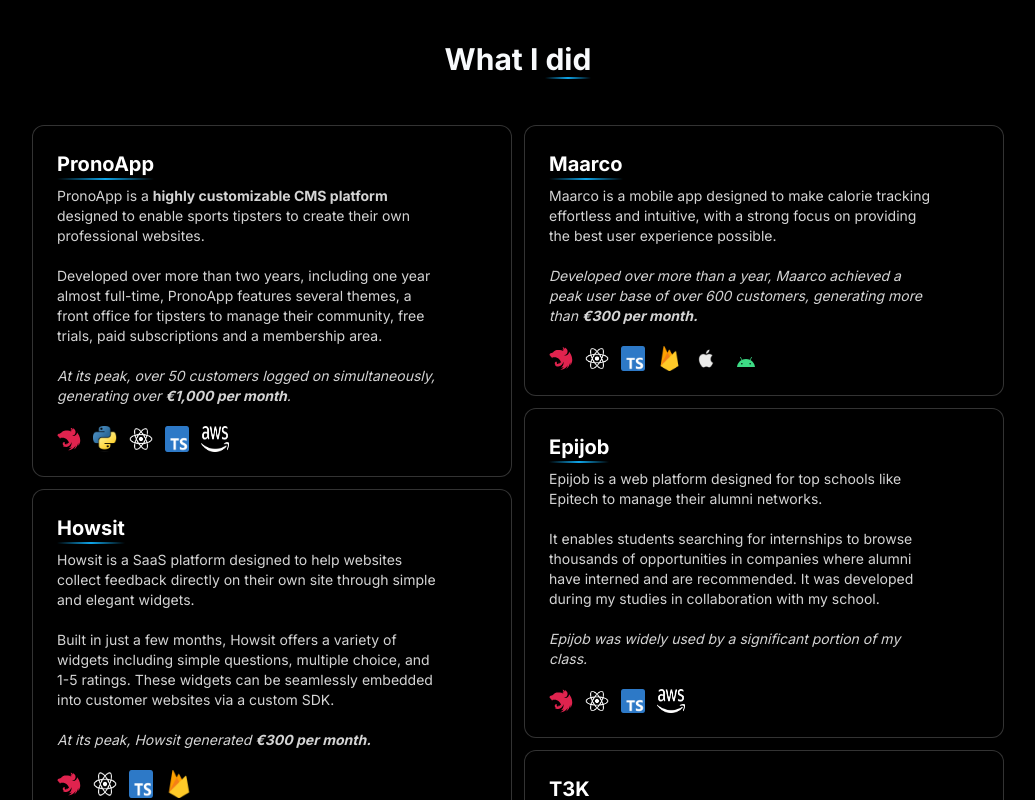
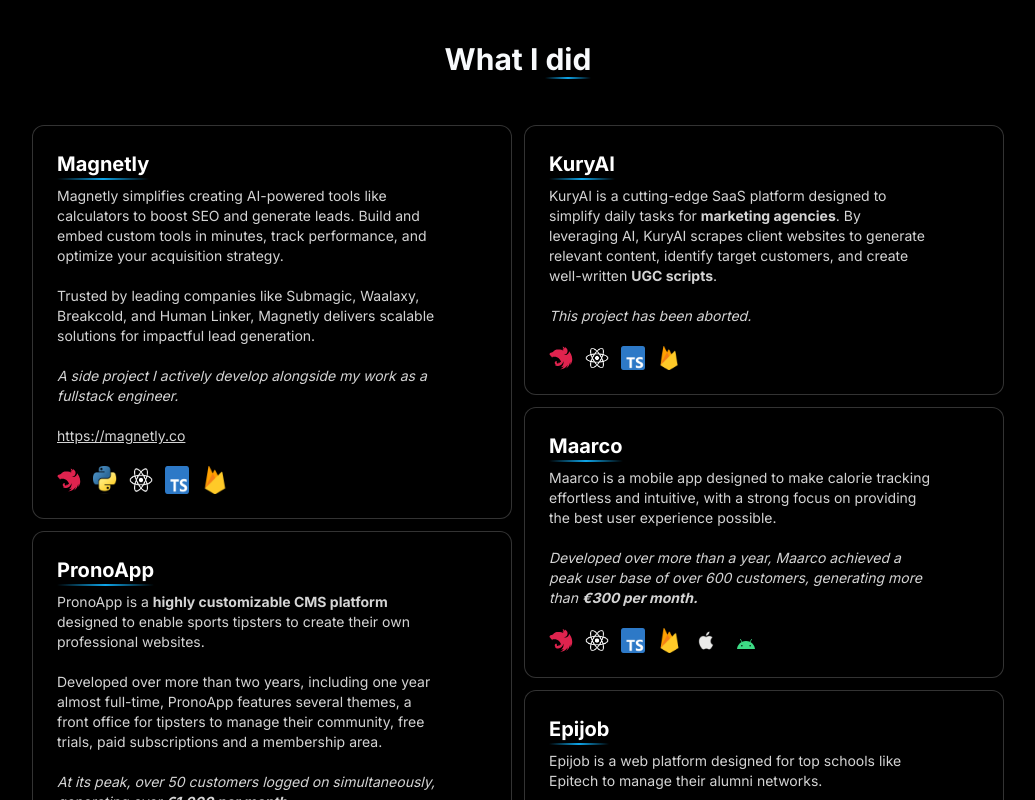
Before and after one commit to RobinChailley/portfolio, a Next.js app: page / in a window 1280 px wide. Shown: the part 3780-4580 px from the top of the page, without its empty margins (122-1157 px from the left). Built offline with nearby package versions, Linux system fonts and the light colour scheme.

Commit message:
update + firebase

```diff
--- a/src/sections/projects/Projects.tsx
+++ b/src/sections/projects/Projects.tsx
@@ -14,6 +14,42 @@
 			</h2>
 			<div className="flex gap-3 justify-center flex-wrap flex-row">
 				<div className="flex flex-col gap-3">
+					<Custom3DCard
+						description={
+							<>
+								<span>
+									Magnetly simplifies creating AI-powered tools like calculators to boost SEO and generate leads. Build
+									and embed custom tools in minutes, track performance, and optimize your acquisition strategy.
+								</span>
+								<br />
+								<br />
+								<span>
+									Trusted by leading companies like Submagic, Waalaxy, Breakcold, and Human Linker, Magnetly delivers
+									scalable solutions for impactful lead generation.
+								</span>
+								<br />
+								<br />
+								<span>
+									<em>A side project I actively develop alongside my work as a fullstack engineer.</em>
+								</span>
+								<br />
+								<br />
+								<a className={'underline'} href={'https://magnetly.co'} target="_blank" rel="noreferrer">
+									https://magnetly.co
+								</a>
+								<br />
+								<br />
+								<span className="flex gap-3">
+									<Image alt="stack" width={24} height={24} src="/nestjs.svg" />
+									<Image alt="stack" width={24} height={24} src="/python.png" />
+									<Image alt="stack" width={24} height={24} src="/react.png" />
+									<Image alt="stack" width={24} height={24} src="/typescript.png" />
+									<Image alt="stack" width={28} height={24} src="/firebase.png" />
+								</span>
+							</>
+						}
+						title="Magnetly"
+					/>
 					<Custom3DCard
 						description={
 							<>
@@ -82,6 +118,8 @@
 						}
 						title="Howsit"
 					/>
+				</div>
+				<div className="flex flex-col gap-3">
 					<Custom3DCard
 						description={
 							<>
@@ -92,11 +130,8 @@
 								</span>
 								<br />
 								<br />
-								<span>Started as a side project six months ago, KuryAI combines innovation and practicality.</span>
-								<br />
-								<br />
 								<span>
-									<em>This project is still under progress.</em>
+									<em>This project has been aborted.</em>
 								</span>
 								<br />
 								<br />
@@ -110,8 +145,6 @@
 						}
 						title="KuryAI"
 					/>
-				</div>
-				<div className="flex flex-col gap-3">
 					<Custom3DCard
 						description={
 							<>
@@ -171,6 +204,7 @@
 						}
 						title="Epijob"
 					/>
+
 					<Custom3DCard
 						description={
 							<>
```
Also changed, not shown: firebase.json (added), 2 other files (tests, documents, lock files or other folders).
